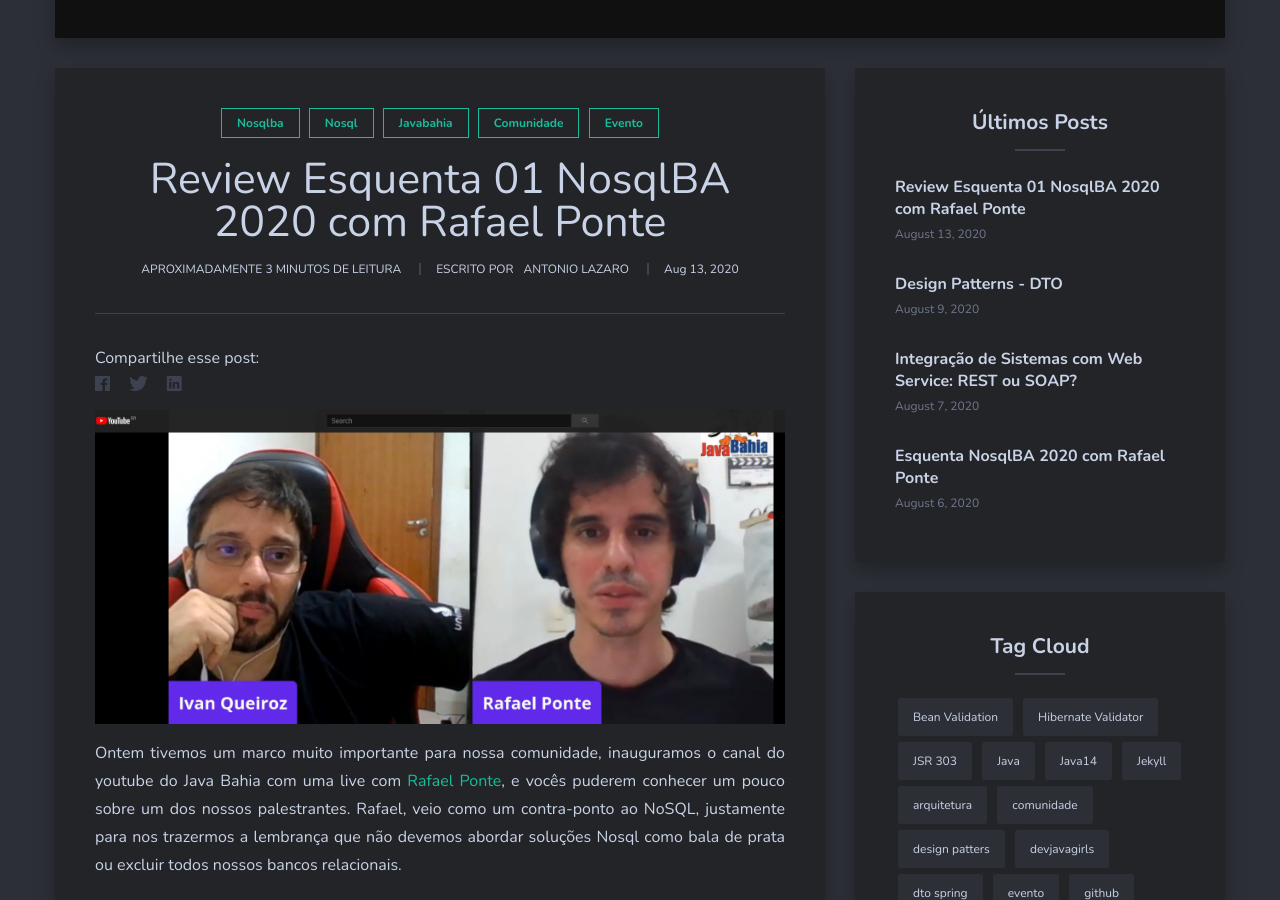
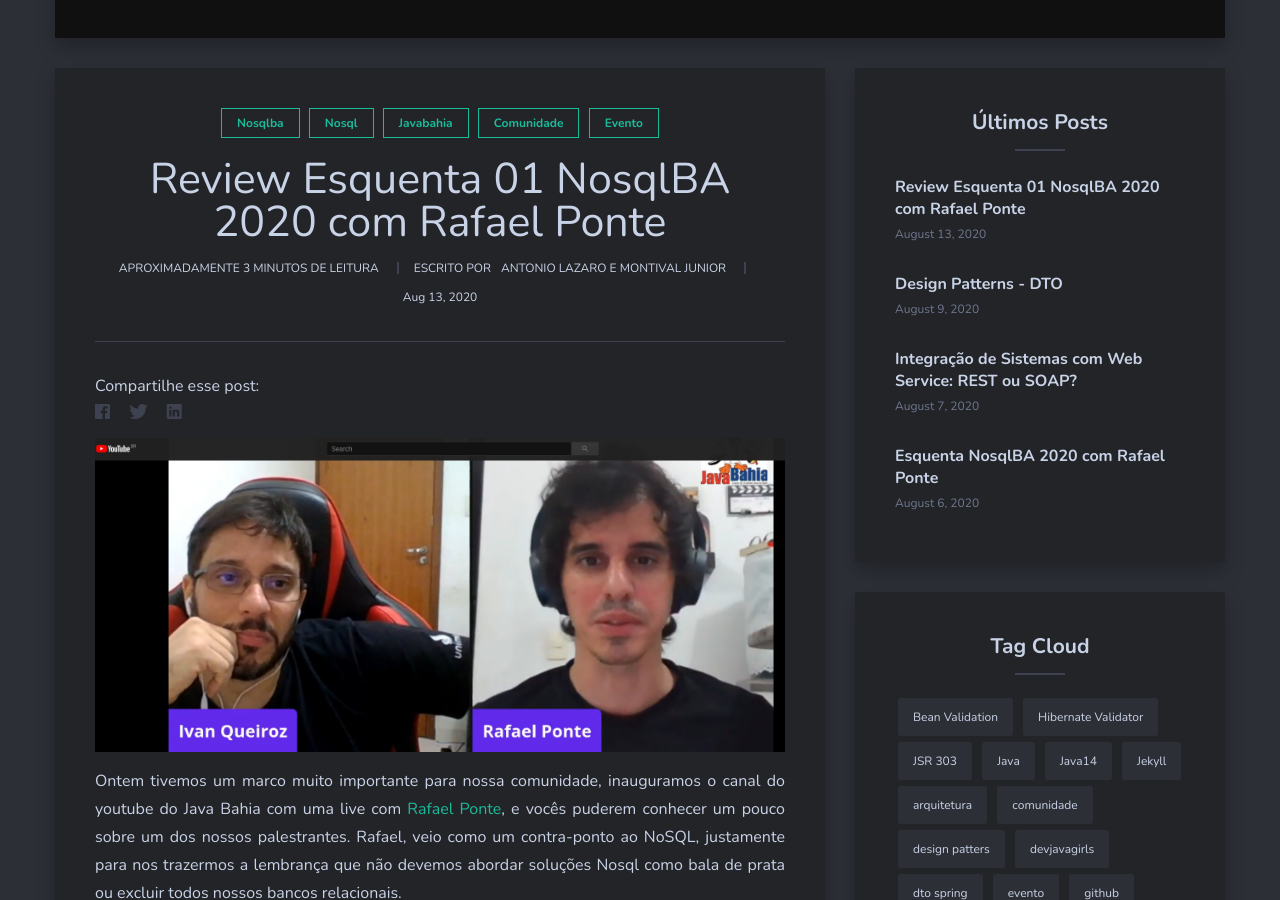
Before and after one commit to javabahia/javabahia.github.io, a Jekyll site: the page built from _posts/2020-08-13-review-esquenta-01-nosqlba-2020.md, in a window 1280 px wide and 900 px high, scrolled down 657 px. Built offline with Jekyll 4.4.1, drawn with Linux system fonts in a browser that asks for light colours; nearby versions of some CDN libraries; comment, search, counter and statistics services are not loaded.

Commit message:
review esquenta

```diff
--- a/_posts/2020-08-13-review-esquenta-01-nosqlba-2020.md
+++ b/_posts/2020-08-13-review-esquenta-01-nosqlba-2020.md
@@ -3,7 +3,7 @@
 title:  "Review Esquenta 01 NosqlBA 2020 com Rafael Ponte"
 date:   2020-08-13 07:30:00 +0300
 image:  javaba.png
-author: Antonio Lazaro
+author: Antonio Lazaro e Montival Junior
 tags:   [nosqlba, nosql, javabahia,comunidade, evento]
 ---
 
@@ -15,26 +15,26 @@
 
 Um resumo do que foi discutido na live:
 
-[0:22 - Apresentação e boas vindas](https://www.youtube.com/watch?v=G0nViPCrE_o&t=22s)
-[3:00 - Apresentação do Rafael Ponte](https://www.youtube.com/watch?v=G0nViPCrE_o&t=180s)
-[5:52 - Rafael utiliza o Nosql?](https://www.youtube.com/watch?v=G0nViPCrE_o&t=352s)
-[8:30 - Já pensou em utilizar o NoSql?](https://www.youtube.com/watch?v=G0nViPCrE_o&t=510s)
-[13:10 - Utilizar ou não frameworks ORM?](https://www.youtube.com/watch?v=G0nViPCrE_o&t=790s)
-[16:49 - Quando vale a pena usar NoSql?](https://www.youtube.com/watch?v=G0nViPCrE_o&t=1009s)
-[18:20 - E quando o NoSql é melhor em apenas pontos específicos, usar o relacional?](https://www.youtube.com/watch?v=G0nViPCrE_o&t=1100s)
-[23:13 - Em consultas muito complexas e custosas, vale a pena partir para o SQL nativo?](https://www.youtube.com/watch?v=G0nViPCrE_o&t=1339s)
-[25:35 - Soluções mercadológicas x Desenvolvedores](https://www.youtube.com/watch?v=G0nViPCrE_o&t=1535s)
-[30:26 - Consultas "custosas" com JPA](https://www.youtube.com/watch?v=G0nViPCrE_o&t=1826s)
-[36:30 - Será que o 5G, onde vc baixa Gigas em milissegundos vai acabar com o SPA?](https://www.youtube.com/watch?v=G0nViPCrE_o&t=2190s)
-[38:18 - As empresas tendem a migrar para o banco NoSql ou preferem investir no processamento e estruturação desses dados?](https://www.youtube.com/watch?v=G0nViPCrE_o&t=2298s)
-[41:41 - Kafka (parte 1)](https://www.youtube.com/watch?v=G0nViPCrE_o&t=2501s)
-[44:56 - Iniciantes deveriam focar nos fundamentos antes de explorar outras opções como o NoSql?](https://www.youtube.com/watch?v=G0nViPCrE_o&t=2696s)
-[47:17 - NoSql vai morrer nos próximos anos?](https://www.youtube.com/watch?v=G0nViPCrE_o&t=2837s)
-[49:51 - Back End for Front End Pattern (BFF)](https://www.youtube.com/watch?v=G0nViPCrE_o&t=2991s)
-[51:22 - Qual a escala necessária para justificar usar o NoSql?](https://www.youtube.com/watch?v=G0nViPCrE_o&t=3082s)
-[53:00 - Kafka (parte 2)](https://www.youtube.com/watch?v=G0nViPCrE_o&t=3180s)
-[54:45 - BFF e GraphQL](https://www.youtube.com/watch?v=G0nViPCrE_o&t=3285s)
-[56:23 - Considerações Finais](https://www.youtube.com/watch?v=G0nViPCrE_o&t=3383s)
+- [0:22 - Apresentação e boas vindas](https://www.youtube.com/watch?v=G0nViPCrE_o&t=22s)
+- [3:00 - Apresentação do Rafael Ponte](https://www.youtube.com/watch?v=G0nViPCrE_o&t=180s)
+- [5:52 - Rafael utiliza o Nosql?](https://www.youtube.com/watch?v=G0nViPCrE_o&t=352s)
+- [8:30 - Já pensou em utilizar o NoSql?](https://www.youtube.com/watch?v=G0nViPCrE_o&t=510s)
+- [13:10 - Utilizar ou não frameworks ORM?](https://www.youtube.com/watch?v=G0nViPCrE_o&t=790s)
+- [16:49 - Quando vale a pena usar NoSql?](https://www.youtube.com/watch?v=G0nViPCrE_o&t=1009s)
+- [18:20 - E quando o NoSql é melhor em apenas pontos específicos, usar o relacional?](https://www.youtube.com/watch?v=G0nViPCrE_o&t=1100s)
+- [23:13 - Em consultas muito complexas e custosas, vale a pena partir para o SQL nativo?](https://www.youtube.com/watch?v=G0nViPCrE_o&t=1339s)
+- [25:35 - Soluções mercadológicas x Desenvolvedores](https://www.youtube.com/watch?v=G0nViPCrE_o&t=1535s)
+- [30:26 - Consultas "custosas" com JPA](https://www.youtube.com/watch?v=G0nViPCrE_o&t=1826s)
+- [36:30 - Será que o 5G, onde vc baixa Gigas em milissegundos vai acabar com o SPA?](https://www.youtube.com/watch?v=G0nViPCrE_o&t=2190s)
+- [38:18 - As empresas tendem a migrar para o banco NoSql ou preferem investir no processamento e estruturação desses dados?](https://www.youtube.com/watch?v=G0nViPCrE_o&t=2298s)
+- [41:41 - Kafka (parte 1)](https://www.youtube.com/watch?v=G0nViPCrE_o&t=2501s)
+- [44:56 - Iniciantes deveriam focar nos fundamentos antes de explorar outras opções como o NoSql?](https://www.youtube.com/watch?v=G0nViPCrE_o&t=2696s)
+- [47:17 - NoSql vai morrer nos próximos anos?](https://www.youtube.com/watch?v=G0nViPCrE_o&t=2837s)
+- [49:51 - Back End for Front End Pattern (BFF)](https://www.youtube.com/watch?v=G0nViPCrE_o&t=2991s)
+- [51:22 - Qual a escala necessária para justificar usar o NoSql?](https://www.youtube.com/watch?v=G0nViPCrE_o&t=3082s)
+- [53:00 - Kafka (parte 2)](https://www.youtube.com/watch?v=G0nViPCrE_o&t=3180s)
+- [54:45 - BFF e GraphQL](https://www.youtube.com/watch?v=G0nViPCrE_o&t=3285s)
+- [56:23 - Considerações Finais](https://www.youtube.com/watch?v=G0nViPCrE_o&t=3383s)
 
 
 [Link para a transmissão, para quem perdeu.](https://www.youtube.com/watch?v=G0nViPCrE_o){:target="\_blank"}.
```
